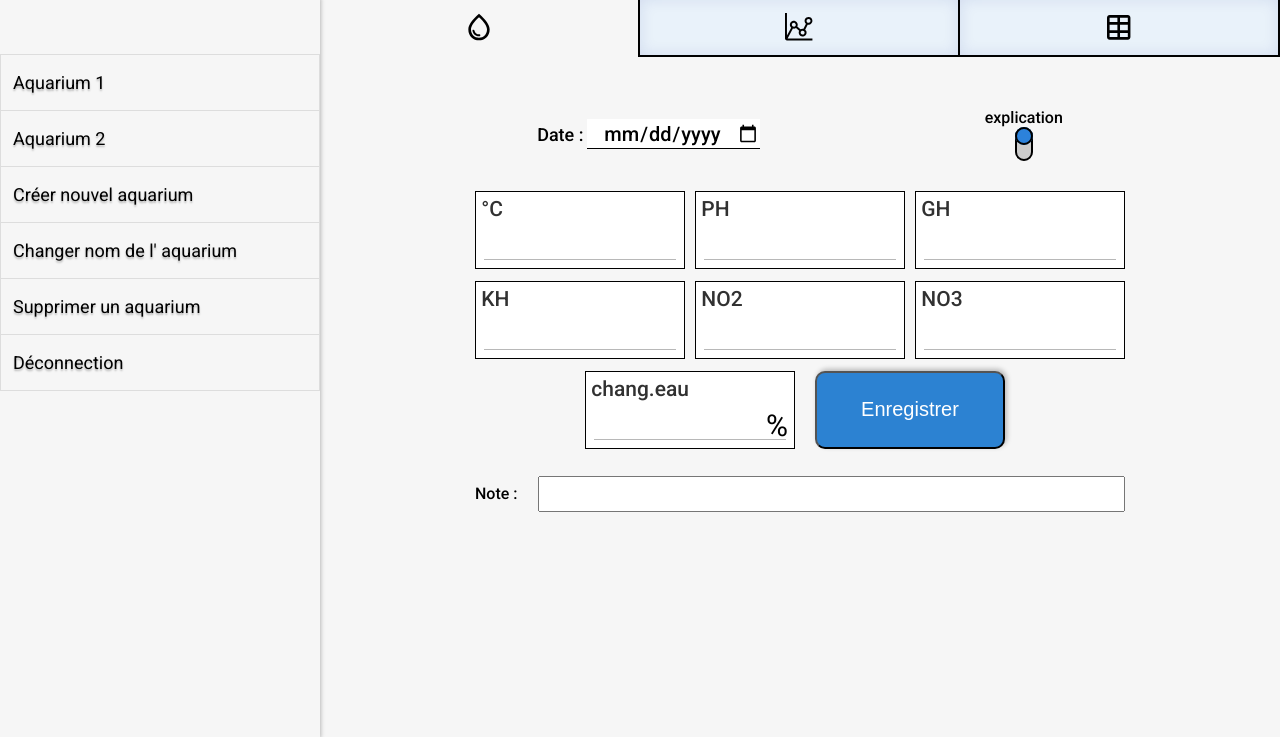
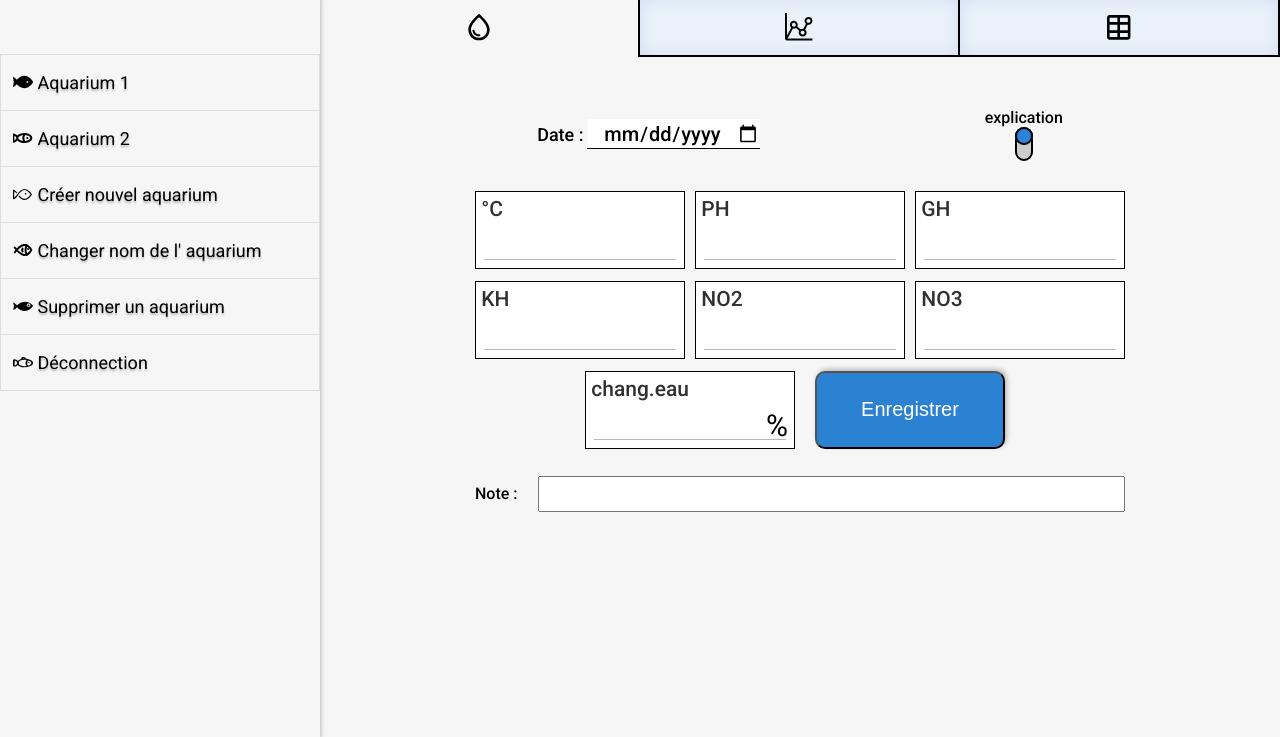
Before and after one commit to gaetancorin/aquanote, a PHP site: page /afficheur.html in a window 1280 px wide. Shown: the part 63-800 px from the top of the page. Run offline with PHP 8.4, Linux system fonts and the light colour scheme.

Commit message:
maj bouton hover et poisson aside burger

```diff
--- a/site/afficheur.css
+++ b/site/afficheur.css
@@ -183,15 +183,21 @@ aside{
     margin-top: 56px;
 }
 
-.p_aside_hamb {
+.a_aside_hamb {
+    display: block;
     border: 1px solid #ddd;
     margin-top: -1px;
     background-color: #f6f6f6;
-    padding: 17px 12px;
+    padding: 17px 5px 17px 12px;
+    cursor: pointer;
     font-size: 18px;
     font-weight: 400;
     text-shadow: 0 2px 2px rgba(0, 0, 0, 0.25);
-    cursor: pointer;
+}
+
+.a_aside_hamb:hover{
+    background-color: #deefff;
+    border: 2px solid #2c82d2;
 }
 
 
--- a/site/afficheur.html
+++ b/site/afficheur.html
@@ -29,38 +29,40 @@
 <!-- ASIDE HAMBURGER GAUCHE-->
         <aside id="aside_hamburger">
             <ul class="ul_aside_hamb">
+
                 <li>
-                    <a href="https://www.google.com/">
-
-                        <p class="p_aside_hamb">Aquarium 1</p>
-
+                    <a class="a_aside_hamb" href="https://www.google.com/">
+                        <img src="./image_site/poisson_burger_1.svg">
+                        Aquarium 1
                     </a>
                 </li>
                 <li>
-                    <a href="https://www.google.com/">
-                        <p class="p_aside_hamb">Aquarium 2</p>
+                    <a class="a_aside_hamb" href="https://www.google.com/">
+                        <img src="./image_site/poisson_burger_2.svg">
+                        Aquarium 2
+                    </a>
+                </li>                <li>
+                    <a class="a_aside_hamb" href="https://www.google.com/">
+                        <img src="./image_site/poisson_burger_3.svg">
+                        Créer nouvel aquarium
+                    </a>
+                </li>                <li>
+                    <a class="a_aside_hamb" href="https://www.google.com/">
+                        <img src="./image_site/poisson_burger_4.svg">
+                        Changer nom de l' aquarium
+                    </a>
+                </li>                <li>
+                    <a class="a_aside_hamb" href="https://www.google.com/">
+                        <img src="./image_site/poisson_burger_5.svg">
+                        Supprimer un aquarium
+                    </a>
+                </li>                <li>
+                    <a class="a_aside_hamb" href="https://www.google.com/">
+                        <img src="./image_site/poisson_burger_6.svg">
+                        Déconnection
                     </a>
                 </li>
-                <li>
-                    <a href="https://www.google.com/">
-                        <p class="p_aside_hamb">Créer nouvel aquarium</p>
-                    </a>
-                </li>
-                <li>
-                    <a href="https://www.google.com/">
-                        <p class="p_aside_hamb">Changer nom de l' aquarium</p>
-                    </a>
-                </li>
-                <li>
-                    <a href="https://www.google.com/">
-                        <p class="p_aside_hamb">Supprimer un aquarium</p>
-                    </a>
-                </li>
-                <li>
-                    <a href="https://www.google.com/">
-                        <p class="p_aside_hamb">Déconnection</p>
-                    </a>
-                </li>
+
             </ul>
         </aside>
 
```
